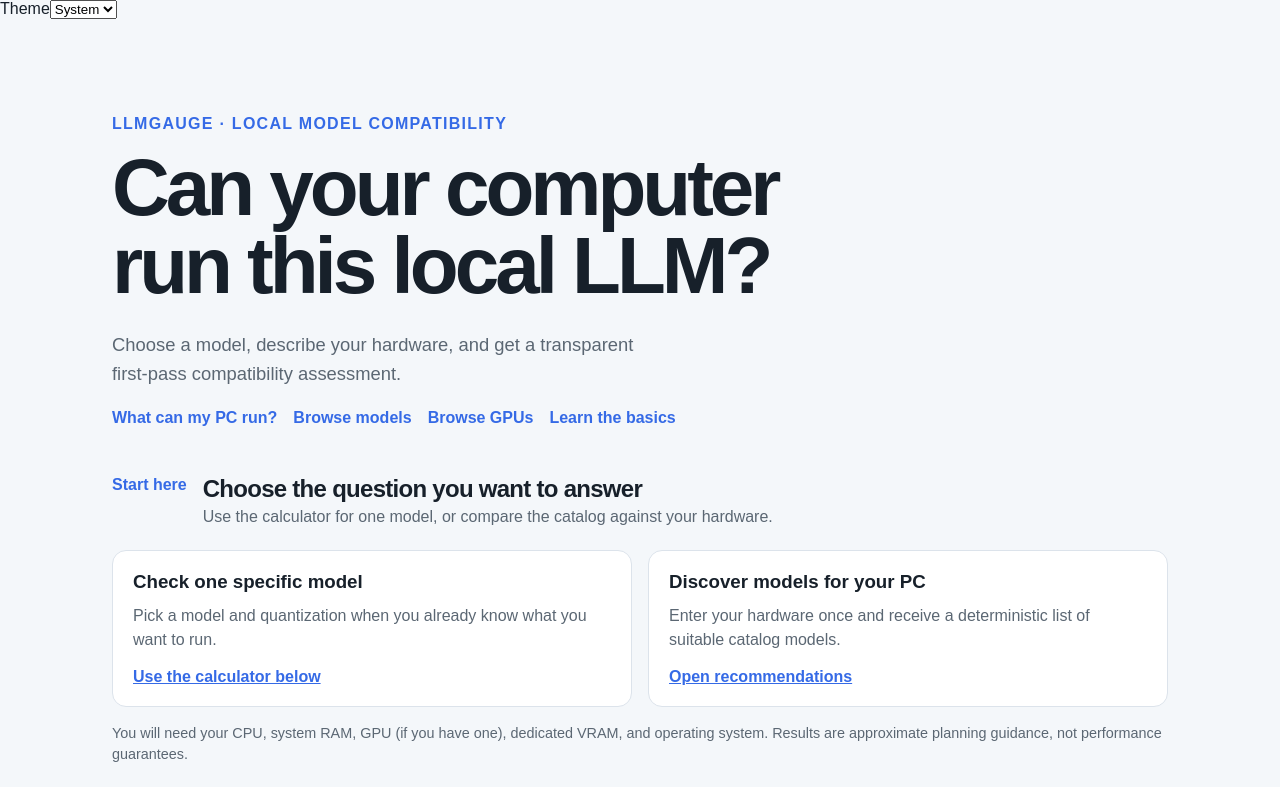
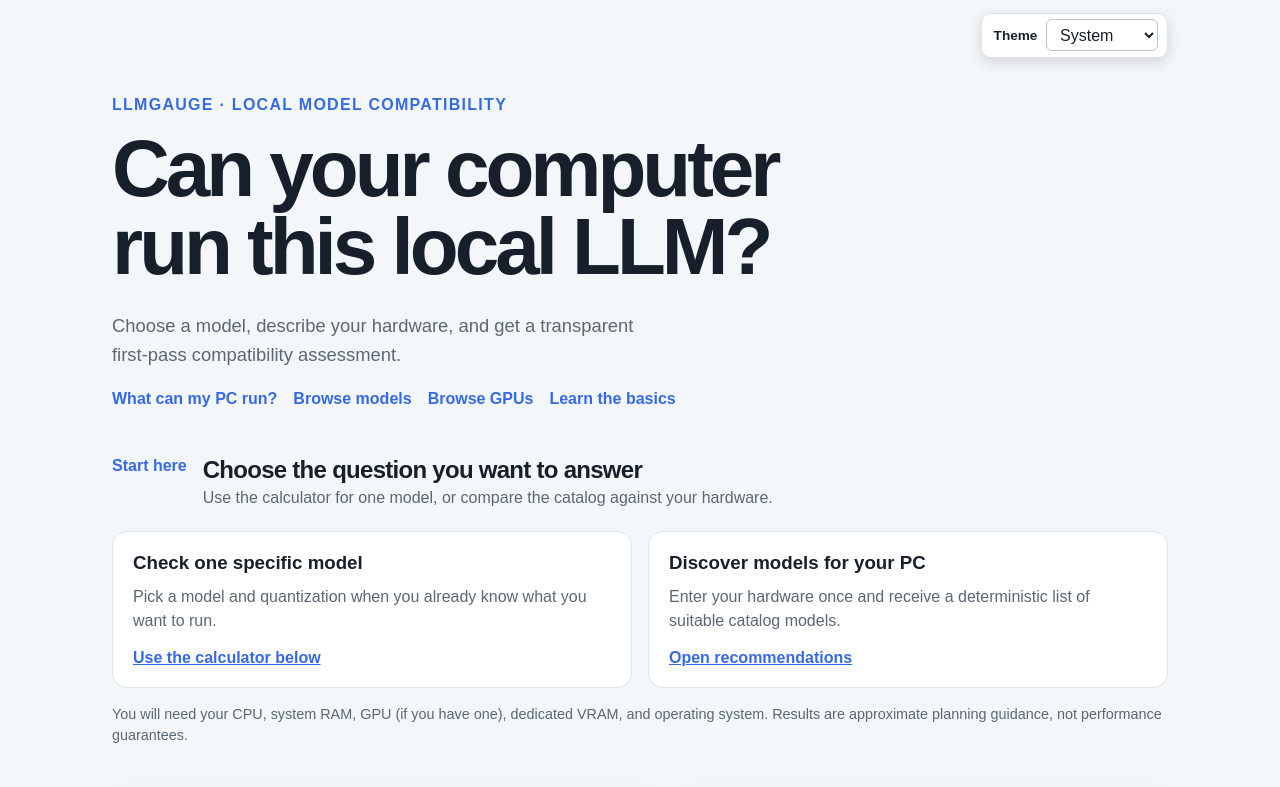
Before and after one commit to sage-yeti/LLMGauge, a Next.js app: page / in a window 1280 px wide. Shown: the top 787 px of the page. Built offline with nearby package versions, Linux system fonts and the light colour scheme; no server answers.

Commit message:
Add graphite dark theme styles

```diff
--- a/src/app/globals.css
+++ b/src/app/globals.css
@@ -6,12 +6,81 @@
   --card: #ffffff;
   --line: #dce3eb;
   --accent: #356ae6;
+  --action-bg: #356ae6;
+  --action-hover: #2855c3;
+  --control-bg: #ffffff;
+  --control-border: #b9c5d1;
+  --disabled-bg: #eef2f5;
+  --disabled-ink: #6d7884;
+  --subtle-panel: rgba(255, 255, 255, 0.55);
+  --scan-panel: #f7f9fc;
+  --runtime-panel: #f8f9fc;
+  --success-panel: #edf5f0;
+  --success-panel-ink: #496557;
+  --cpu-color: #596777;
+  --focus-ring: rgba(53, 106, 230, 0.28);
   --success: #147a52;
   --warning: #9a6500;
   --danger: #a33636;
 }
+:root[data-theme="dark"] {
+  color-scheme: dark;
+  --ink: #edf1f5;
+  --muted: #b1bbc7;
+  --surface: #171b20;
+  --card: #22282f;
+  --line: #3b4652;
+  --accent: #9bbcff;
+  --action-bg: #3158a5;
+  --action-hover: #3d69bb;
+  --control-bg: #191f26;
+  --control-border: #657282;
+  --disabled-bg: #252d35;
+  --disabled-ink: #9ba6b2;
+  --subtle-panel: #1c2229;
+  --scan-panel: #1d242c;
+  --runtime-panel: #1c2229;
+  --success-panel: #1d332a;
+  --success-panel-ink: #b3dec8;
+  --cpu-color: #abb7c5;
+  --focus-ring: rgba(155, 188, 255, 0.78);
+  --success: #77d6a4;
+  --warning: #ffd166;
+  --danger: #ff9b9b;
+}
+@media (prefers-color-scheme: dark) {
+  :root:not([data-theme]) {
+    color-scheme: dark;
+    --ink: #edf1f5;
+    --muted: #b1bbc7;
+    --surface: #171b20;
+    --card: #22282f;
+    --line: #3b4652;
+    --accent: #9bbcff;
+    --action-bg: #3158a5;
+    --action-hover: #3d69bb;
+    --control-bg: #191f26;
+    --control-border: #657282;
+    --disabled-bg: #252d35;
+    --disabled-ink: #9ba6b2;
+    --subtle-panel: #1c2229;
+    --scan-panel: #1d242c;
+    --runtime-panel: #1c2229;
+    --success-panel: #1d332a;
+    --success-panel-ink: #b3dec8;
+    --cpu-color: #abb7c5;
+    --focus-ring: rgba(155, 188, 255, 0.78);
+    --success: #77d6a4;
+    --warning: #ffd166;
+    --danger: #ff9b9b;
+  }
+}
 * {
   box-sizing: border-box;
+}
+:where(a, button, input, select, summary):focus-visible {
+  outline: 3px solid var(--focus-ring);
+  outline-offset: 2px;
 }
 body {
   margin: 0;
@@ -62,11 +131,14 @@ h1 {
 .details-link:focus-visible,
 .action-link:focus-visible,
 .secondary-link:focus-visible,
+.secondary-button:focus-visible,
+.evaluate-button:focus-visible,
+.theme-control select:focus-visible,
 .guide-link-list a:focus-visible,
 .guide-index-grid a:focus-visible,
 .breadcrumbs a:focus-visible,
 .reference-list a:focus-visible {
-  outline: 3px solid rgba(53, 106, 230, 0.28);
+  outline: 3px solid var(--focus-ring);
   outline-offset: 3px;
 }
 .hero {
@@ -174,23 +246,23 @@ h1 {
 .field select {
   width: 100%;
   min-height: 2.8rem;
-  border: 1px solid #b9c5d1;
+  border: 1px solid var(--control-border);
   border-radius: 9px;
   padding: 0.65rem 0.75rem;
-  background: #fff;
+  background: var(--control-bg);
   color: var(--ink);
   font: inherit;
 }
 .field input:focus,
 .field select:focus,
 .evaluate-button:focus {
-  outline: 3px solid rgba(53, 106, 230, 0.28);
+  outline: 3px solid var(--focus-ring);
   outline-offset: 2px;
   border-color: var(--accent);
 }
 .field input:disabled {
-  color: #6d7884;
-  background: #eef2f5;
+  color: var(--disabled-ink);
+  background: var(--disabled-bg);
 }
 .field-grid {
   display: grid;
@@ -216,7 +288,7 @@ h1 {
   border-color: var(--danger);
 }
 .device-scan {
-  background: #f7f9fc;
+  background: var(--scan-panel);
   border: 1px solid var(--line);
   border-radius: 10px;
   margin-bottom: 1.25rem;
@@ -239,7 +311,7 @@ h1 {
   margin: 0.35rem 0 0;
 }
 .secondary-button {
-  background: white;
+  background: var(--control-bg);
   border: 1px solid var(--line);
   border-radius: 8px;
   color: var(--accent);
@@ -298,7 +370,7 @@ h1 {
   width: 100%;
   border: 0;
   border-radius: 10px;
-  background: var(--accent);
+  background: var(--action-bg);
   color: white;
   cursor: pointer;
   font: inherit;
@@ -308,7 +380,7 @@ h1 {
   padding: 0.75rem 1rem;
 }
 .evaluate-button:hover {
-  background: #2855c3;
+  background: var(--action-hover);
 }
 .result-card {
   padding: 2rem;
@@ -357,10 +429,10 @@ h1 {
   color: var(--warning);
 }
 .result-cpu-only {
-  border-top: 5px solid #596777;
+  border-top: 5px solid var(--cpu-color);
 }
 .result-cpu-only .level-badge {
-  color: #596777;
+  color: var(--cpu-color);
 }
 .result-unsupported {
   border-top: 5px solid var(--danger);
@@ -400,7 +472,7 @@ h1 {
   text-align: right;
 }
 .recommendation {
-  background: #edf5f0;
+  background: var(--success-panel);
   border-radius: 10px;
   display: grid;
   gap: 0.25rem;
@@ -412,7 +484,7 @@ h1 {
   font-weight: 700;
 }
 .recommendation small {
-  color: #496557;
+  color: var(--success-panel-ink);
   line-height: 1.4;
 }
 .context-guidance {
@@ -451,7 +523,7 @@ h1 {
   padding-left: 1.1rem;
 }
 .runtime-profile-result {
-  background: #f8f9fc;
+  background: var(--runtime-panel);
   border: 1px solid var(--line);
   border-radius: 10px;
   font-size: 0.9rem;
@@ -548,7 +620,7 @@ h1 {
 .recommendation-card {
   background: var(--card);
   border: 1px solid var(--line);
-  border-left: 5px solid #596777;
+  border-left: 5px solid var(--cpu-color);
   border-radius: 14px;
   box-shadow: 0 10px 24px rgba(23, 32, 42, 0.05);
   padding: 1.25rem;
@@ -635,7 +707,7 @@ h1 {
   margin-top: 0.5rem;
 }
 .unsuitable-section {
-  background: rgba(255, 255, 255, 0.55);
+  background: var(--subtle-panel);
   border: 1px solid var(--line);
   border-radius: 12px;
   margin-top: 1.5rem;
@@ -787,8 +859,8 @@ h1 {
 }
 .catalog-browser-field input,
 .catalog-browser-field select {
-  background: #fff;
-  border: 1px solid #b9c5d1;
+  background: var(--control-bg);
+  border: 1px solid var(--control-border);
   border-radius: 9px;
   color: var(--ink);
   font: inherit;
@@ -801,7 +873,7 @@ h1 {
 .catalog-reset:focus-visible,
 .catalog-inline-reset:focus-visible {
   border-color: var(--accent);
-  outline: 3px solid rgba(53, 106, 230, 0.28);
+  outline: 3px solid var(--focus-ring);
   outline-offset: 2px;
 }
 .catalog-browser-status {
@@ -892,11 +964,11 @@ h1 {
   text-decoration: none;
 }
 .action-link {
-  background: var(--accent);
+  background: var(--action-bg);
   color: white;
 }
 .action-link:hover {
-  background: #2855c3;
+  background: var(--action-hover);
 }
 .secondary-link {
   border: 1px solid var(--line);
@@ -977,7 +1049,7 @@ h1 {
 }
 @media (max-width: 800px) {
   .shell {
-    padding: 3rem 1rem 2rem;
+    padding: 5rem 1rem 2rem;
   }
   .calculator-layout {
     grid-template-columns: 1fr;
@@ -1006,6 +1078,37 @@ h1 {
   .workflow-grid {
     grid-template-columns: 1fr;
   }
+}
+.theme-control {
+  align-items: center;
+  background: var(--card);
+  border: 1px solid var(--line);
+  border-radius: 10px;
+  box-shadow: 0 4px 14px rgba(0, 0, 0, 0.14);
+  color: var(--ink);
+  display: flex;
+  gap: 0.55rem;
+  padding: 0.35rem 0.55rem 0.35rem 0.7rem;
+  position: fixed;
+  right: max(1rem, calc((100vw - 1056px) / 2));
+  top: 0.8rem;
+  z-index: 100;
+}
+.theme-control label {
+  font-size: 0.85rem;
+  font-weight: 700;
+}
+.theme-control select {
+  background: var(--control-bg);
+  border: 1px solid var(--control-border);
+  border-radius: 6px;
+  color: var(--ink);
+  font: inherit;
+  min-height: 2rem;
+  padding: 0.25rem 1.7rem 0.25rem 0.55rem;
+}
+.theme-control select:focus-visible {
+  outline-offset: 2px;
 }
 @media (max-width: 500px) {
   .calculator-card,
```
